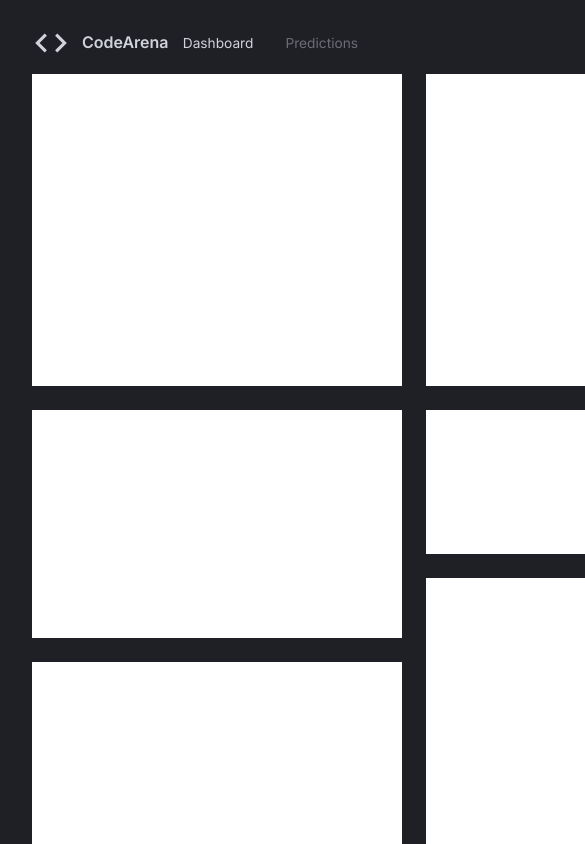
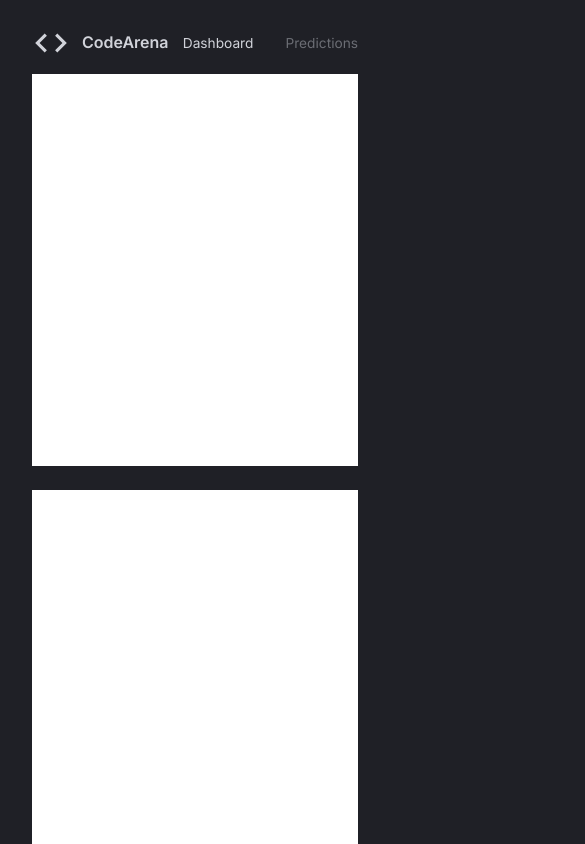
Before and after one commit to mohak64/Dashboard-for-MBM-Contest, a React (Vite) app in the folder client/: page / in a window 390 px wide. Shown: the top 844 px of the page, 585 px wide, since content can reach past the window. Built offline with nearby package versions, Linux system fonts and the light colour scheme.

Commit message:
making grid responsive

```diff
--- a/client/src/scenes/dashboard/index.tsx
+++ b/client/src/scenes/dashboard/index.tsx
@@ -1,8 +1,8 @@
-import { Box, useTheme } from "@mui/material";
+import { Box, useMediaQuery, useTheme } from "@mui/material";
 
 type Props = {};
 
-const gridTemplate = `
+const gridTemplateLargeScreens = `
  "a b c"
  "a b c"
  "a b c"
@@ -15,7 +15,41 @@
  "g h j"
 `;
 
+const gridTemplateSmallScreens = `
+ "a"
+ "a"
+ "a"
+ "a"
+ "b"
+ "b"
+ "b"
+ "b"
+ "c"
+ "c"
+ "c"
+ "d"
+ "d"
+ "d"
+ "e"
+ "e"
+ "f"
+ "f"
+ "f"
+ "g"
+ "g"
+ "g"
+ "h"
+ "h"
+ "h"
+ "h"
+ "i"
+ "i"
+ "j"
+ "j"
+`;
+
 const Dashboard = (props: Props) => {
+  const isAboveMediumScreens = useMediaQuery("(min-width: 1200px)");
   const { palette } = useTheme();
   return (
     <Box
@@ -23,11 +57,17 @@
       height="100%"
       display="grid"
       gap="1.5rem"
-      sx={{
+      sx={
+        isAboveMediumScreens ? {
         gridTemplateColumns: "repeat(3, minmax(370px, 1fr))",
         gridTemplateRows: "repeat(10,minmax(60px, 1fr))",
-        gridTemplateAreas: gridTemplate,
-      }}
+        gridTemplateAreas: gridTemplateLargeScreens,
+      } : {
+        gridAutoColumns: "1fr",
+        gridAutoRows: "80px",
+        gridTemplateAreas: gridTemplateSmallScreens,
+      }
+    }
     >
       <Box bgcolor="#fff" gridArea="a"></Box>
       <Box bgcolor="#fff" gridArea="b"></Box>
```
